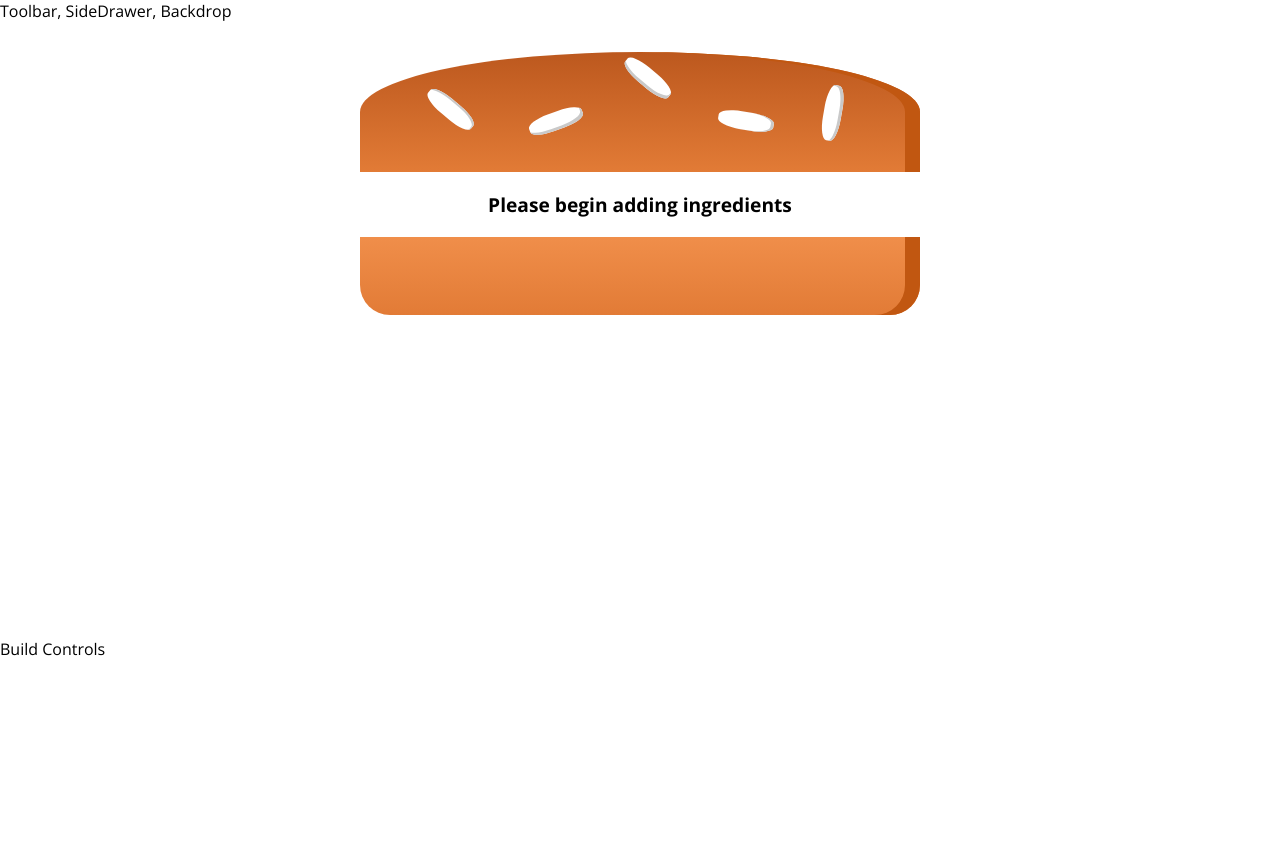
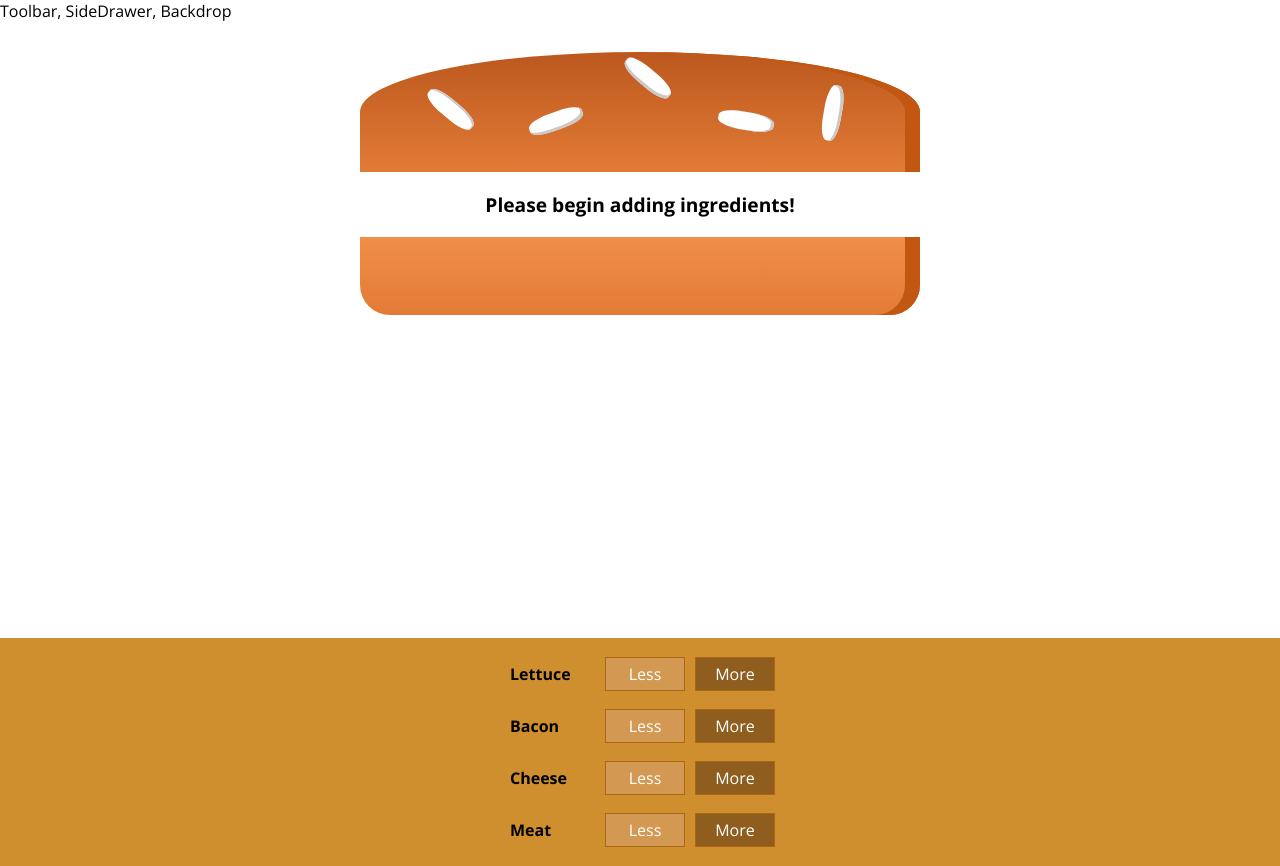
Before and after one commit to kmorgan8588/burgerBuilder, a React (Create React App) app: page / in a window 1280 px wide. Before the commit the page ends 800 px from the top, so only its background shows below. Built offline with nearby package versions, Linux system fonts and the light colour scheme.

Commit message:
adds BuildControls to hook up to the ingredients later

```diff
--- /dev/null
+++ b/src/components/Burger/BuildControls/BuildControl/BuildControl.js
@@ -0,0 +1,14 @@
+import React from 'react';
+import styles from './BuildControl.module.css';
+
+const buildControl = (props) => {
+    return (
+        <div className={styles.BuildControl}>
+            <div className={styles.Label}>{props.label}</div>
+            <button className={styles.Less}>Less</button>
+            <button className={styles.More}>More</button>
+        </div>
+    )
+}
+
+export default buildControl;
--- /dev/null
+++ b/src/components/Burger/BuildControls/BuildControl/BuildControl.module.css
@@ -0,0 +1,56 @@
+.BuildControl {
+    display: flex;
+    justify-content: space-between;
+    align-items: center;
+    margin: 5px 0;
+}
+
+.BuildControl button {
+    display: block;
+    font: inherit;
+    padding: 5px;
+    margin: 0 5px;
+    width: 80px;
+    border: 1px solid #AA6817;
+    cursor: pointer;
+    outline: none;
+}
+
+.BuildControl button:disabled {
+    background-color: #AC9980;
+    border: 1px solid #7E7365;
+    color: #ccc;
+    cursor: default;
+}
+
+.BuildControl button:hover:disabled {
+    background-color: #AC9980;
+    color: #ccc;
+    cursor: not-allowed;
+}
+
+.Label {
+    padding: 10px;
+    font-weight: bold;
+    width: 80px;
+}
+
+.BuildControl .Less {
+    background-color: #D39952;
+    color: white;
+}
+
+.BuildControl .More {
+    background-color: #8F5E1E;
+    color: white;
+}
+
+.BuildControl .Less:hover, .BuildControl .Less:active {
+    background-color: #DAA972;
+    color: white;
+}
+
+.BuildControl .More:hover,.BuildControl .More:active {
+    background-color: #99703F;
+    color: white;
+}
--- /dev/null
+++ b/src/components/Burger/BuildControls/BuildControls.js
@@ -0,0 +1,15 @@
+import React from 'react';
+import styles from './BuildControls.module.css';
+import BuildControl from './BuildControl/BuildControl';
+
+
+const buildControls = (props) => {
+    const controls = Object.keys(props.controls).map(label => (<BuildControl key={label} label={label.charAt(0).toUpperCase() + label.substring(1)} />))
+    return (
+        <div className={styles.BuildControls}>
+            {controls}
+        </div>
+    )
+}
+
+export default buildControls;
--- /dev/null
+++ b/src/components/Burger/BuildControls/BuildControls.module.css
@@ -0,0 +1,10 @@
+.BuildControls {
+    width: 100%;
+    background-color: #CF8F2E;
+    display: flex;
+    flex-flow: column;
+    align-items: center;
+    box-shadow: 0 2px 1px #ccc;
+    margin: auto;
+    padding: 10px 0;
+}
--- a/src/components/Burger/Burger.js
+++ b/src/components/Burger/Burger.js
@@ -12,7 +12,7 @@
     }, [])
 
     if (transformedIngredients.length === 0) {
-        transformedIngredients = (<p>Please begin adding ingredients</p>)
+        transformedIngredients = (<p>Please begin adding ingredients!</p>)
     }
 
     return (
--- a/src/containers/BurgerBuilder/BurgerBuilder.js
+++ b/src/containers/BurgerBuilder/BurgerBuilder.js
@@ -1,5 +1,7 @@
 import React, { Component, Fragment } from 'react';
 import Burger from '../../components/Burger/Burger';
+import BuildControls from '../../components/Burger/BuildControls/BuildControls';
+
 class BurgerBuilder extends Component {
     state = {
         ingredients: {
@@ -15,7 +17,7 @@
         return (
             <Fragment>
                 <Burger ingredients={ingredients} />
-                <div>Build Controls</div>
+                <BuildControls controls={ingredients} />
             </Fragment>
         )
     }
```
